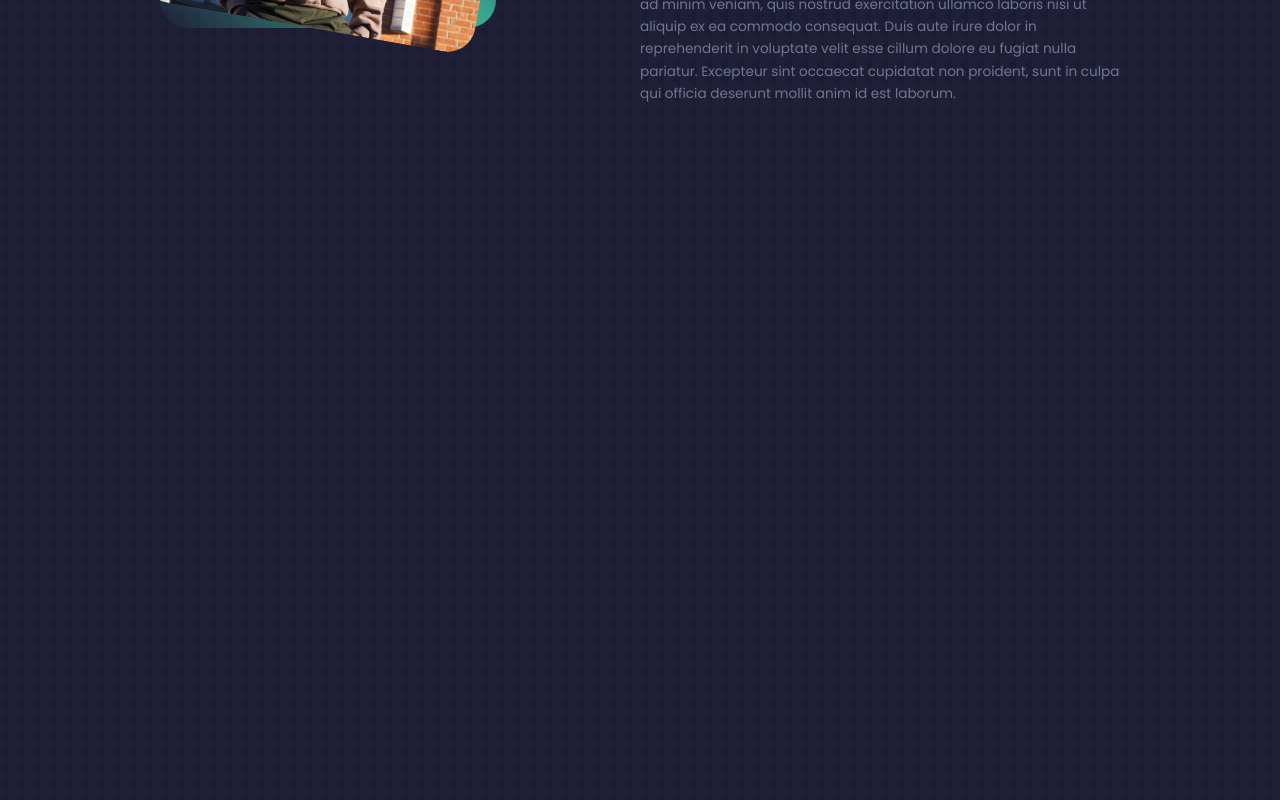
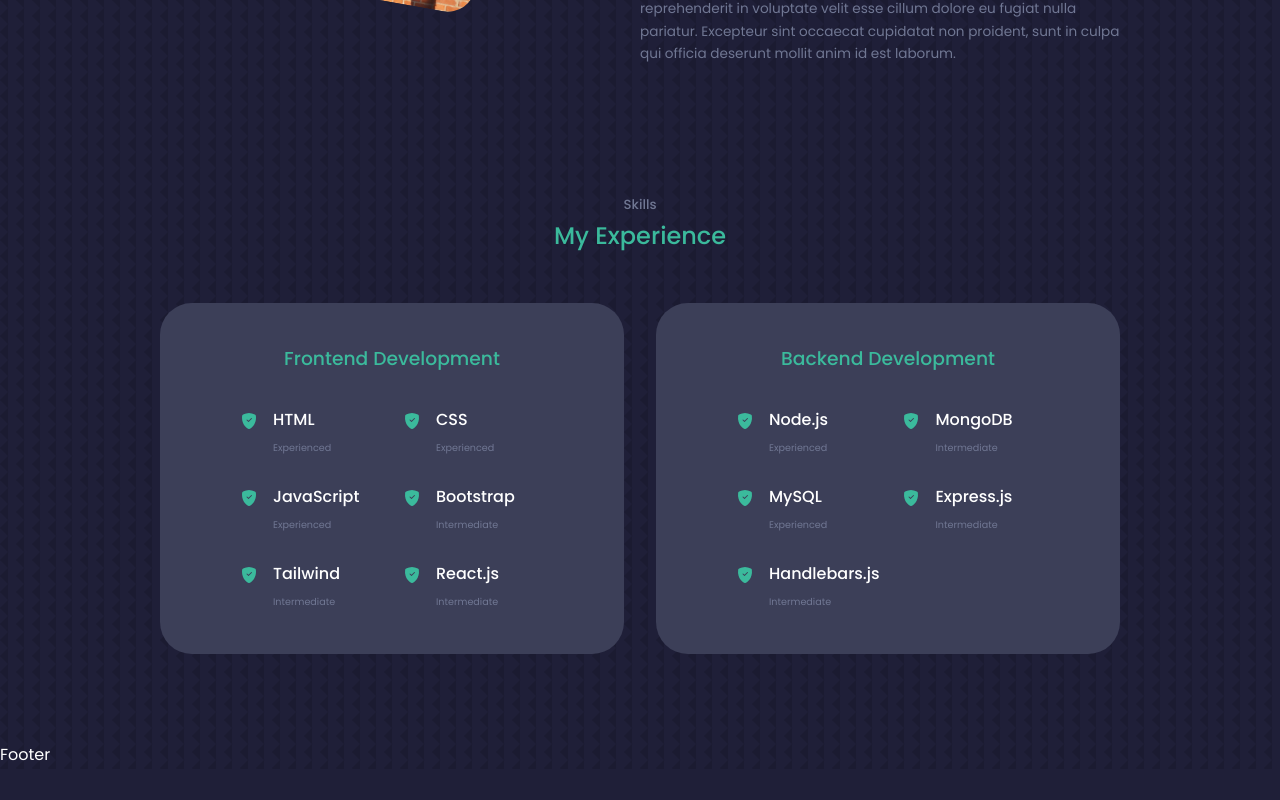
Before and after one commit to rushtre/portfolio-rush-2.0, a React (Create React App) app: page / in a window 1280 px wide. Shown: the part 1272-2072 px from the top of the page. After the commit the page ends 2041 px from the top, so only its background shows below. Built offline with nearby package versions, Linux system fonts and the light colour scheme; the HTML template or start-up script is replaced by a standard one.

Commit message:
completed experience component

```diff
--- a/src/components/Experience/Experience.js
+++ b/src/components/Experience/Experience.js
@@ -1,9 +1,103 @@
 import React from 'react';
 import './experience.css';
+import { BsShieldFillCheck } from 'react-icons/bs';
 
 const Experience = () => {
     return (
-        <section id='experience'></section>
+        <section id='experience'>
+            <h5>Skills</h5>
+            <h2>My Experience</h2>
+
+            <div className='container experience-container'>
+                <div className='frontend'>
+                    <h3>Frontend Development</h3>
+                    <div className='exp-content'>
+                        <article className='exp-details'>
+                            <BsShieldFillCheck className='exp-icon' />
+                            <div>
+                                <h4>HTML</h4>
+                                <small className='text-light'>Experienced</small>
+                            </div>
+                        </article>
+                        <article className='exp-details'>
+                            <BsShieldFillCheck className='exp-icon' />
+                            <div>
+                                <h4>CSS</h4>
+                                <small className='text-light'>Experienced</small>
+                            </div>
+                        </article>
+                        <article className='exp-details'>
+                            <BsShieldFillCheck className='exp-icon' />
+                            <div>
+                                <h4>JavaScript</h4>
+                                <small className='text-light'>Experienced</small>
+                            </div>
+                        </article>
+                        <article className='exp-details'>
+                            <BsShieldFillCheck className='exp-icon' />
+                            <div>
+                                <h4>Bootstrap</h4>
+                                <small className='text-light'>Intermediate</small>
+                            </div>
+                        </article>
+                        <article className='exp-details'>
+                            <BsShieldFillCheck className='exp-icon' />
+                            <div>
+                                <h4>Tailwind</h4>
+                                <small className='text-light'>Intermediate</small>
+                            </div>
+                        </article>
+                        <article className='exp-details'>
+                            <BsShieldFillCheck className='exp-icon' />
+                            <div>
+                                <h4>React.js</h4>
+                                <small className='text-light'>Intermediate</small>
+                            </div>
+                        </article>
+                    </div>
+                </div>
+                <div className='backend'>
+                    <h3>Backend Development</h3>
+                    <div className='exp-content'>
+                        <article className='exp-details'>
+                            <BsShieldFillCheck className='exp-icon' />
+                            <div>
+                                <h4>Node.js</h4>
+                                <small className='text-light'>Experienced</small>
+                            </div>
+                        </article>
+                        <article className='exp-details'>
+                            <BsShieldFillCheck className='exp-icon' />
+                            <div>
+                                <h4>MongoDB</h4>
+                                <small className='text-light'>Intermediate</small>
+                            </div>
+                        </article>
+                        <article className='exp-details'>
+                            <BsShieldFillCheck className='exp-icon' />
+                            <div>
+                                <h4>MySQL</h4>
+                                <small className='text-light'>Experienced</small>
+                            </div>
+                        </article>
+                        <article className='exp-details'>
+                            <BsShieldFillCheck className='exp-icon' />
+                            <div>
+                                <h4>Express.js</h4>
+                                <small className='text-light'>Intermediate</small>
+                            </div>
+                        </article>
+                        <article className='exp-details'>
+                            <BsShieldFillCheck className='exp-icon' />
+                            <div>
+                                <h4>Handlebars.js</h4>
+                                <small className='text-light'>Intermediate</small>
+                            </div>
+                        </article>
+                    </div>
+                </div>
+            </div>
+        </section>
     )
 };
 
--- a/src/components/Experience/experience.css
+++ b/src/components/Experience/experience.css
@@ -0,0 +1,71 @@
+.experience-container {
+    display: grid;
+    grid-template-columns: 1fr 1fr;
+    gap: 2rem;
+}
+
+.experience-container > div {
+    background: var(--bg-color-variant);
+    padding: 2.5rem 5rem;
+    border-radius: 2rem;
+    border: 1px solid transparent;
+    transition: var(--transition);
+}
+
+.experience-container > div:hover {
+    background: transparent;
+    border-color: var(--primary-color);
+    transition: var(--transition);
+    cursor: default;
+}
+
+.experience-container > div h3 {
+    text-align: center;
+    margin-bottom: 2rem;
+    color: var(--primary-color);
+}
+
+.exp-content {
+    display: grid;
+    grid-template-columns: 1fr 1fr;
+    row-gap: 1.5rem;
+    column-gap: 1.5rem;
+}
+
+.exp-details {
+    display: flex;
+    gap: 1rem;
+}
+
+.exp-icon {
+    margin-top: 6px;
+    color: var(--primary-color);
+}
+
+/* media queries (tablets) */
+@media screen and (max-width: 1024px) {
+    .experience-container {
+        grid-template-columns: 1fr;
+    }
+    .experience-container > div {
+        width: 80%;
+        padding: 2rem;
+        margin: 0 auto;
+    }
+
+    .exp-content {
+        padding: 1rem;
+    }
+}
+
+/* media queries (mobile devices) */
+@media screen and (max-width: 600px) {
+    .experience-container {
+        gap: 1rem;
+    }
+
+    .experience-container > div {
+        width: 100%;
+        padding: 2rem 1rem
+    }
+}
--- a/src/components/Header/header.css
+++ b/src/components/Header/header.css
@@ -83,7 +83,7 @@ header {
 
     .resume {
         left: -2.5rem;
-        bottom: 37.5rem;
+        bottom: 31.5rem;
         position: absolute;
         padding: .5rem .5rem .5rem .5rem;
         margin-top: 1rem;
--- a/src/index.css
+++ b/src/index.css
@@ -62,8 +62,7 @@ a:hover {
 }
 
 section {
-    margin-top: 8rem;
-    height: 100vh;
+    margin-top: 5.5rem;
 }
 
 section > h2, section > h5 {
```
